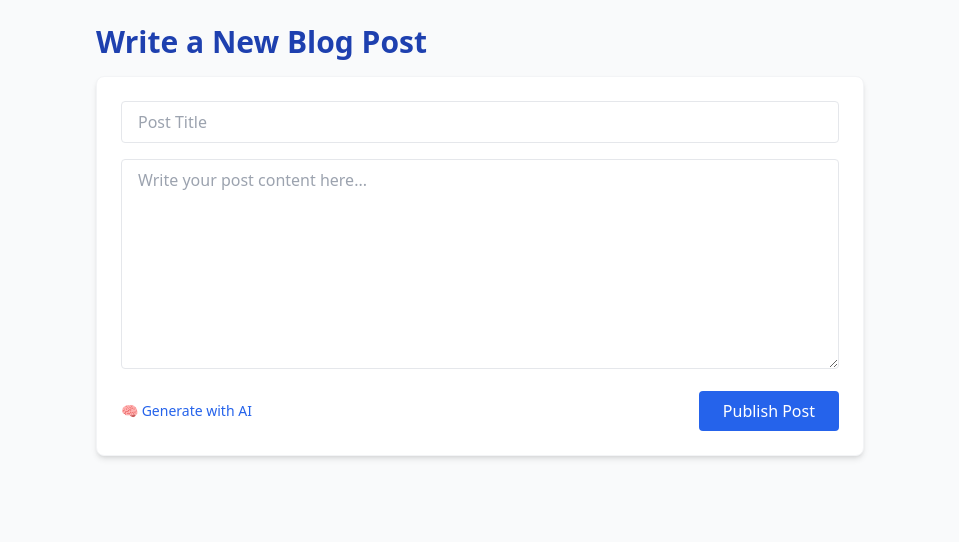
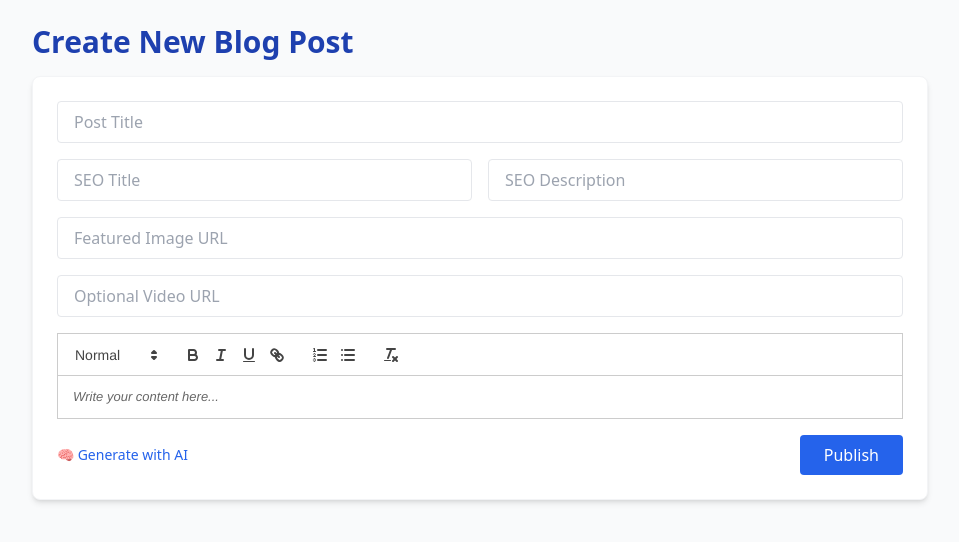
Before and after one commit to cybev1/cybev-frontend, a Next.js app: page /dashboard/write-post in a window 1280 px wide. Shown: the top 542 px of the page, without its empty margins (160-1119 px from the left). Built offline with nearby package versions, Linux system fonts and the light colour scheme.

Commit message:
Add files via upload

```diff
--- a/pages/dashboard/write-post.js
+++ b/pages/dashboard/write-post.js
@@ -1,20 +1,37 @@
 import { useState } from 'react';
+import dynamic from 'next/dynamic';
 import Card from '../../components/ui/Card';
+const ReactQuill = dynamic(() => import('react-quill'), { ssr: false });
+import 'react-quill/dist/quill.snow.css';
 
 export default function WritePost() {
-  const [form, setForm] = useState({ title: '', content: '' });
+  const [form, setForm] = useState({
+    title: '',
+    seoTitle: '',
+    seoDescription: '',
+    featuredImage: '',
+    videoUrl: '',
+    content: ''
+  });
+
+  const [message, setMessage] = useState('');
   const [submitting, setSubmitting] = useState(false);
-  const [message, setMessage] = useState('');
 
   const handleChange = (e) => {
     setForm({ ...form, [e.target.name]: e.target.value });
   };
 
+  const handleContentChange = (value) => {
+    setForm({ ...form, content: value });
+  };
+
   const handleGenerateAI = () => {
     setForm({
       ...form,
-      title: '5 Powerful Reasons to Start a Web3 Blog on CYBEV',
-      content: 'Discover how CYBEV empowers creators using AI and blockchain to build, monetize, and grow digital content with full ownership.'
+      title: '5 AI Tools to Revolutionize Blogging',
+      seoTitle: 'Best AI tools for Web3 bloggers in 2024',
+      seoDescription: 'Discover the top AI tools bloggers can use to save time, reach more people, and grow faster.',
+      content: '<p>AI is transforming how content is created. In this post, we explore the tools every Web3 blogger should know...</p>'
     });
   };
 
@@ -22,6 +39,7 @@ export default function WritePost() {
     e.preventDefault();
     setSubmitting(true);
     const token = localStorage.getItem('token');
+
     try {
       const res = await fetch('/api/posts/create', {
         method: 'POST',
@@ -31,15 +49,16 @@ export default function WritePost() {
         },
         body: JSON.stringify(form)
       });
-      const data = await res.json();
+
       if (res.ok) {
-        setMessage('✅ Post published successfully!');
+        setMessage('✅ Post created!');
         setForm({ title: '', content: '' });
       } else {
-        setMessage(data.message || '❌ Failed to publish.');
+        const data = await res.json();
+        setMessage(data.message || '❌ Failed to save.');
       }
-    } catch (err) {
-      setMessage('❌ Network error. Try again.');
+    } catch {
+      setMessage('❌ Error saving post.');
     } finally {
       setSubmitting(false);
     }
@@ -47,8 +66,8 @@ export default function WritePost() {
 
   return (
     <div className="min-h-screen p-6 bg-gray-50">
-      <div className="max-w-3xl mx-auto">
-        <h1 className="text-3xl font-bold text-blue-800 mb-4">Write a New Blog Post</h1>
+      <div className="max-w-4xl mx-auto">
+        <h1 className="text-3xl font-bold text-blue-800 mb-4">Create New Blog Post</h1>
         <Card>
           <form onSubmit={handleSubmit} className="space-y-4">
             <input
@@ -56,24 +75,47 @@ export default function WritePost() {
               placeholder="Post Title"
               value={form.title}
               onChange={handleChange}
+              className="w-full px-4 py-2 border rounded"
               required
+            />
+            <div className="grid grid-cols-1 md:grid-cols-2 gap-4">
+              <input
+                name="seoTitle"
+                placeholder="SEO Title"
+                value={form.seoTitle}
+                onChange={handleChange}
+                className="px-4 py-2 border rounded"
+              />
+              <input
+                name="seoDescription"
+                placeholder="SEO Description"
+                value={form.seoDescription}
+                onChange={handleChange}
+                className="px-4 py-2 border rounded"
+              />
+            </div>
+            <input
+              name="featuredImage"
+              placeholder="Featured Image URL"
+              value={form.featuredImage}
+              onChange={handleChange}
               className="w-full px-4 py-2 border rounded"
             />
-            <textarea
-              name="content"
-              rows="8"
-              placeholder="Write your post content here..."
-              value={form.content}
+            <input
+              name="videoUrl"
+              placeholder="Optional Video URL"
+              value={form.videoUrl}
               onChange={handleChange}
-              required
               className="w-full px-4 py-2 border rounded"
             />
-            <div className="flex justify-between items-center">
-              <button
-                type="button"
-                onClick={handleGenerateAI}
-                className="text-blue-600 hover:underline text-sm"
-              >
+            <ReactQuill
+              value={form.content}
+              onChange={handleContentChange}
+              placeholder="Write your content here..."
+              theme="snow"
+            />
+            <div className="flex justify-between items-center mt-4">
+              <button type="button" onClick={handleGenerateAI} className="text-sm text-blue-600 hover:underline">
                 🧠 Generate with AI
               </button>
               <button
@@ -81,7 +123,7 @@ export default function WritePost() {
                 disabled={submitting}
                 className="bg-blue-600 text-white px-6 py-2 rounded hover:bg-blue-700"
               >
-                {submitting ? 'Publishing...' : 'Publish Post'}
+                {submitting ? 'Publishing...' : 'Publish'}
               </button>
             </div>
             {message && <p className="text-sm mt-2">{message}</p>}
```
